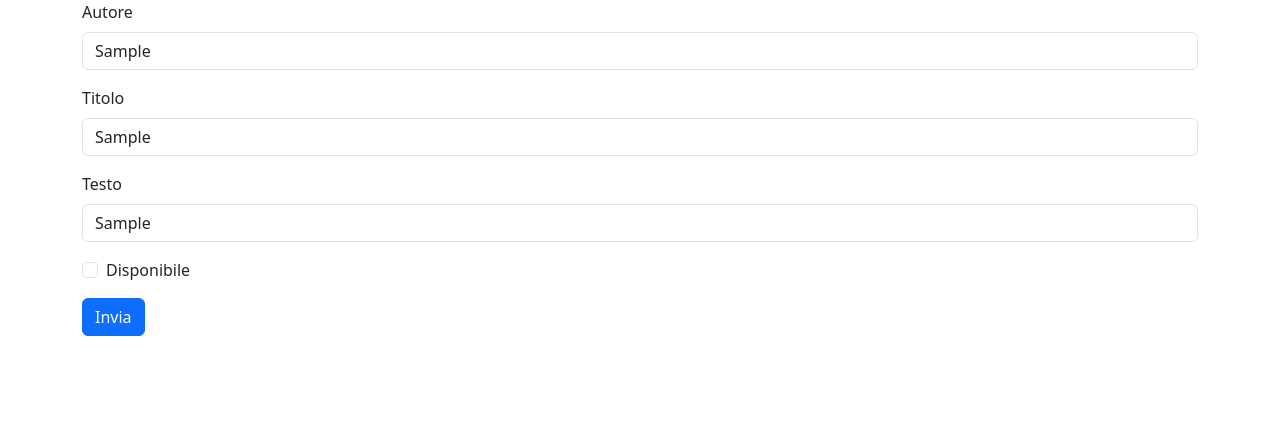
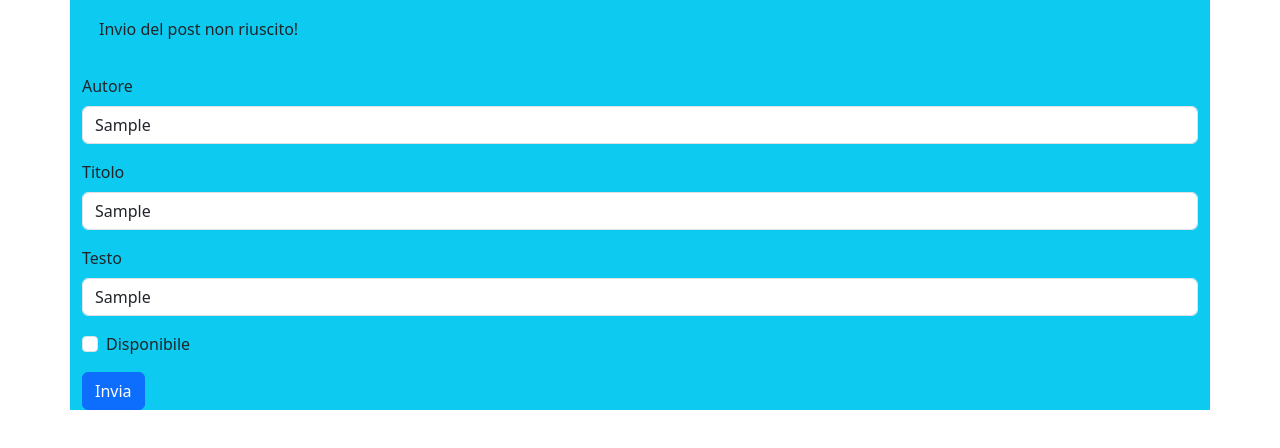
Before and after one commit to Deni0012/react-post-form, a React (Vite) app: page / in a window 1280 px wide. Both pictures are taken after typing "Sample", "Sample", "Sample" into the empty fields and a click on the button "Invia". Shown: the top 448 px of the page. Built offline with nearby package versions, Linux system fonts and the light colour scheme; no server answers.

Commit message:
feat: add alert

```diff
--- a/src/App.jsx
+++ b/src/App.jsx
@@ -58,7 +58,13 @@ function App() {
 
   return (
     <>
-      <div className='container'>
+      <div className='container bg-info'>
+        {alert.message && (
+          <div className={`alert alert-${alert.type}`}>
+            {alert.message}
+
+          </div>
+        )}
         <form onSubmit={savePost}>
           <div className="mb-3">
             <label className="form-label">Autore</label>
```
